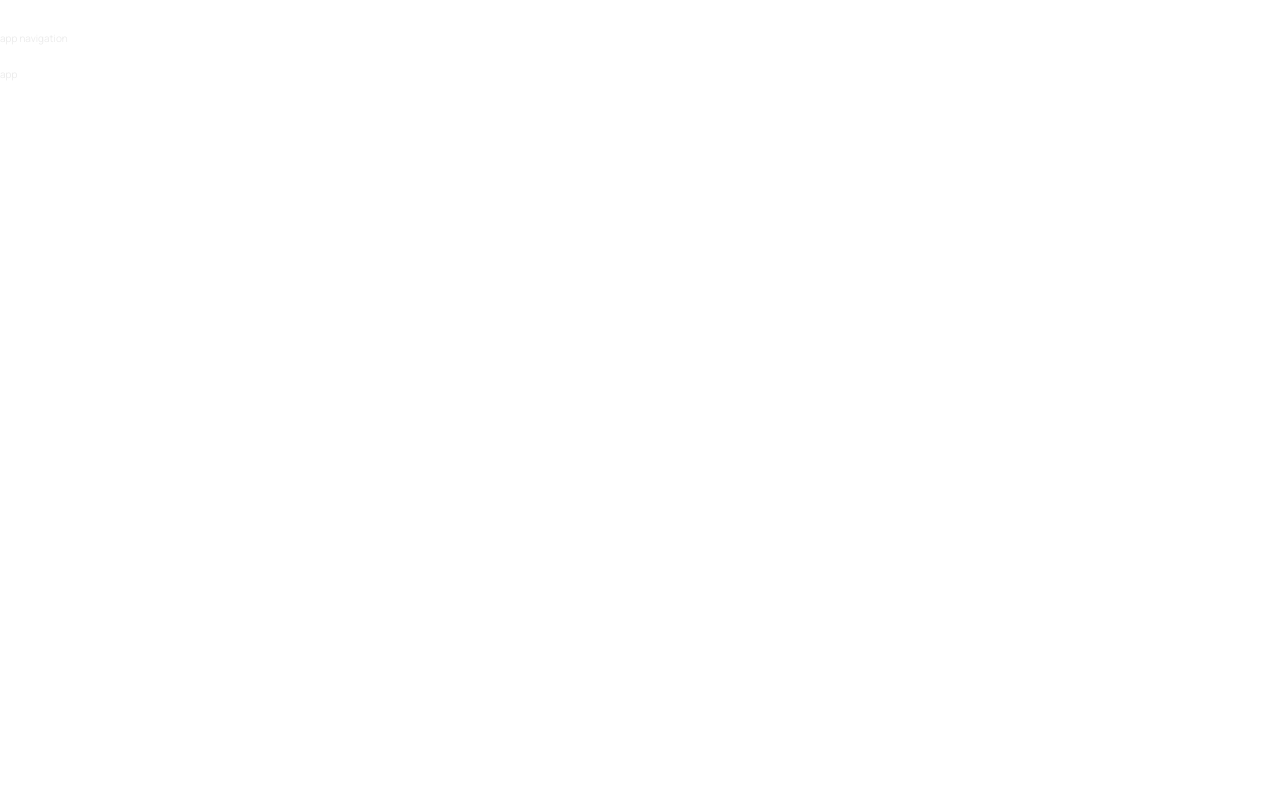
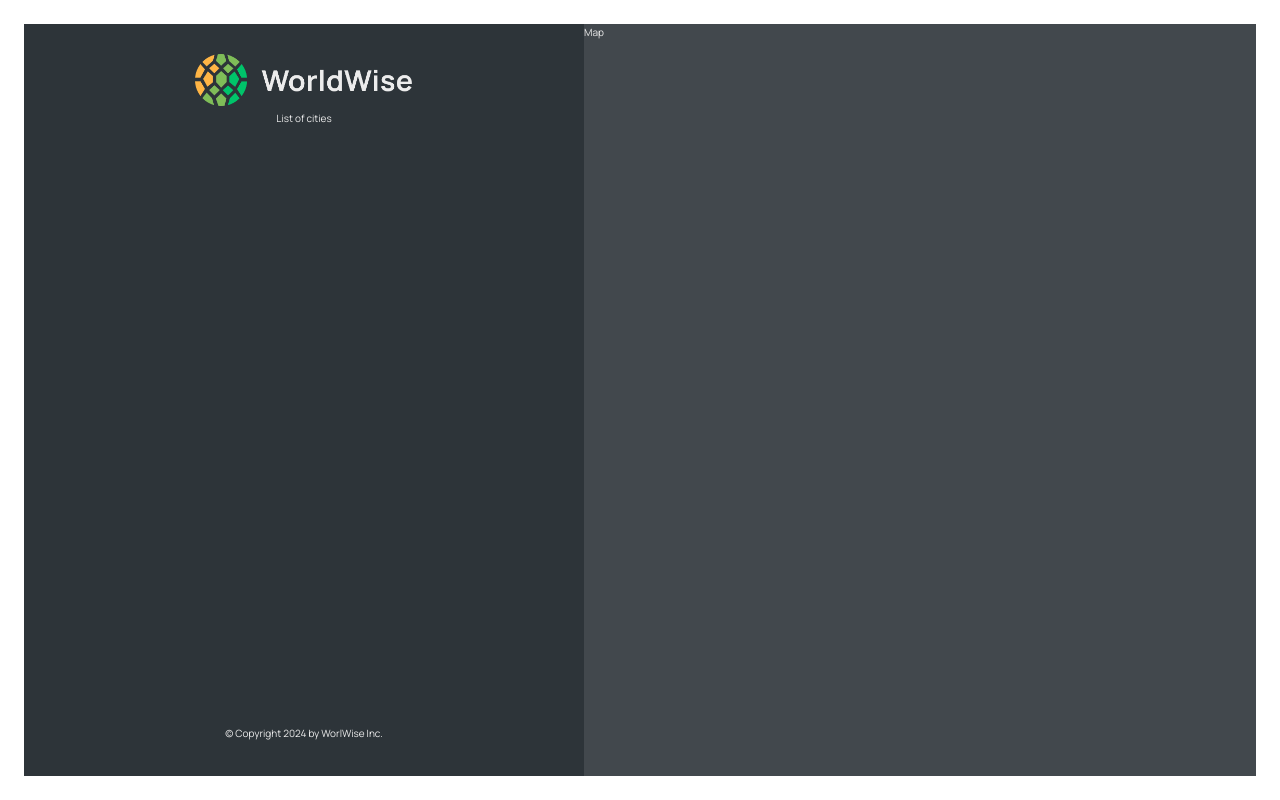
Before and after one commit to nikolamihailov/React-Udemy, a React (Vite) app in the folder 08. WorldWise/: page /app in a window 1280 px wide. Built offline with nearby package versions, Linux system fonts and the light colour scheme.

Commit message:
progress bumped

```diff
--- a/08. WorldWise/src/App.jsx
+++ b/08. WorldWise/src/App.jsx
@@ -4,6 +4,7 @@ import Homepage from "./pages/Homepage";
 import Pricing from "./pages/Pricing";
 import PageNotFound from "./pages/PageNotFound";
 import AppLayout from "./pages/AppLayout";
+import Login from "./pages/Login";
 
 function App() {
   return (
@@ -12,6 +13,7 @@ function App() {
         <Route path="/" element={<Homepage />} />
         <Route path="pricing" element={<Pricing />} />
         <Route path="product" element={<Product />} />
+        <Route path="login" element={<Login />} />
         <Route path="app" element={<AppLayout />} />
         <Route path="*" element={<PageNotFound />} />
       </Routes>
--- /dev/null
+++ b/08. WorldWise/src/components/Map.jsx
@@ -0,0 +1,7 @@
+import styles from "./Map.module.css";
+
+function Map() {
+  return <div className={styles["mapContainer"]}>Map</div>;
+}
+
+export default Map;
--- a/08. WorldWise/src/components/PageNav.jsx
+++ b/08. WorldWise/src/components/PageNav.jsx
@@ -14,7 +14,9 @@ function PageNav() {
           <NavLink to={"/product"}>Product</NavLink>
         </li>
         <li>
-          <NavLink to={"/login"}>Login</NavLink>
+          <NavLink to={"/login"} className={styles["ctaLink"]}>
+            Login
+          </NavLink>
         </li>
       </ul>
     </nav>
--- /dev/null
+++ b/08. WorldWise/src/components/Sidebar.jsx
@@ -0,0 +1,18 @@
+import Logo from "./Logo";
+import styles from "./Sidebar.module.css";
+
+function Sidebar() {
+  return (
+    <div className={styles["sidebar"]}>
+      <Logo />
+      <p>List of cities</p>
+      <footer className={styles["footer"]}>
+        <p className={styles["footer"]}>
+          &copy; Copyright {new Date().getFullYear()} by WorlWise Inc.
+        </p>
+      </footer>
+    </div>
+  );
+}
+
+export default Sidebar;
--- a/08. WorldWise/src/pages/AppLayout.jsx
+++ b/08. WorldWise/src/pages/AppLayout.jsx
@@ -1,10 +1,12 @@
-import AppNav from "../components/AppNav";
+import Map from "../components/Map";
+import Sidebar from "../components/Sidebar";
+import styles from "./AppLayout.module.css";
 
 function AppLayout() {
   return (
-    <div>
-      <AppNav />
-      <p>app</p>
+    <div className={styles["app"]}>
+      <Sidebar />
+      <Map />
     </div>
   );
 }
--- a/08. WorldWise/src/pages/Login.jsx
+++ b/08. WorldWise/src/pages/Login.jsx
@@ -1,4 +1,6 @@
+import { useState } from "react";
 import styles from "./Login.module.css";
+import PageNav from "../components/PageNav";
 
 export default function Login() {
   // PRE-FILL FOR DEV PURPOSES
@@ -7,6 +9,7 @@ export default function Login() {
 
   return (
     <main className={styles.login}>
+      <PageNav />
       <form className={styles.form}>
         <div className={styles.row}>
           <label htmlFor="email">Email address</label>
--- a/08. WorldWise/src/pages/Pricing.jsx
+++ b/08. WorldWise/src/pages/Pricing.jsx
@@ -1,9 +1,11 @@
 // Uses the same styles as Product
+import PageNav from "../components/PageNav";
 import styles from "./Product.module.css";
 
 export default function Product() {
   return (
     <main className={styles.product}>
+      <PageNav />
       <section>
         <div>
           <h2>
--- a/08. WorldWise/src/pages/Product.jsx
+++ b/08. WorldWise/src/pages/Product.jsx
@@ -1,8 +1,10 @@
+import PageNav from "../components/PageNav";
 import styles from "./Product.module.css";
 
 export default function Product() {
   return (
     <main className={styles.product}>
+      <PageNav />
       <section>
         <img
           src="img-1.jpg"
```
